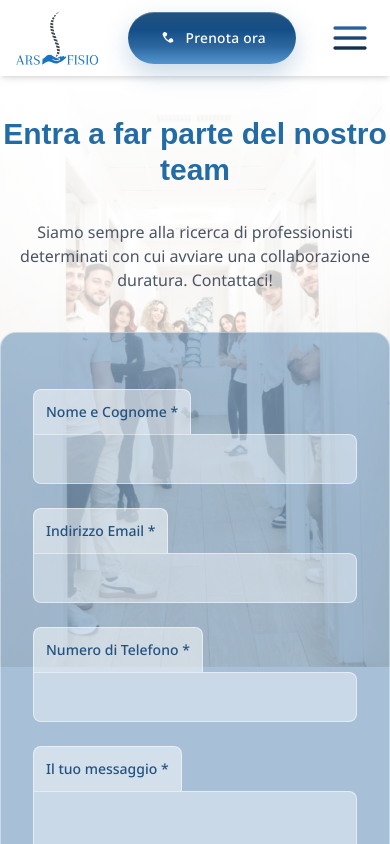
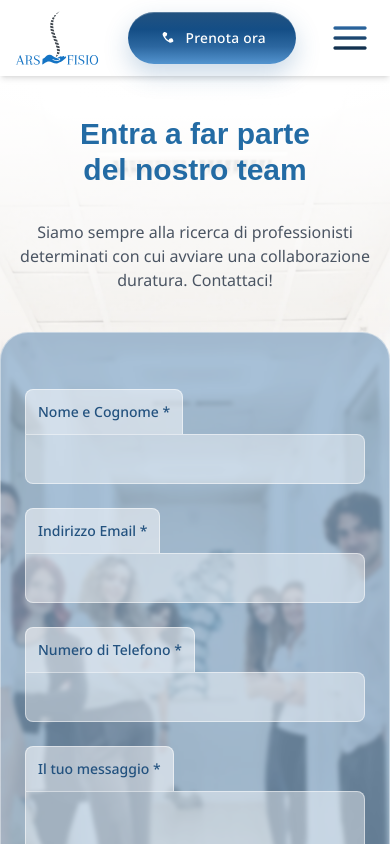
Before and after one commit to rolindaz/ars-fisio, a React (Vite) app: page /lavora-con-noi in a window 390 px wide. Shown: the top 844 px of the page. Built offline with nearby package versions, Linux system fonts and the light colour scheme; a web font is replaced by a local one.

Commit message:
feat: update logo background and enhance form styling in LavoraConNoi page
Co-authored-by: Copilot <copilot@github.com>

```diff
--- a/src/index.css
+++ b/src/index.css
@@ -1295,9 +1295,9 @@ a:visited:active {
   .bg-wwu {
     background-image:
       linear-gradient(rgba(255, 255, 255, 0.892) 0%),
-      url("/logo-fisio-only-spine.svg");
+      url("/logo-fisio-no-text.svg");
     background-position: center top;
-    background-size: contain;
+    background-size: cover;
   }
 }
 
@@ -1360,7 +1360,9 @@ a:visited:active {
 
 @media (max-width: 767px) {
   .form-wwu {
-    backdrop-filter: none;
+    backdrop-filter: blur(2px);
+    border-radius: 1.75rem;
+    padding-inline: 1.5rem;
   }
 }
 
@@ -1734,7 +1736,7 @@ a:visited:active {
   flex-direction: column;
   align-items: center;
   background-image:
-    linear-gradient(rgba(255, 255, 255, 0.847) 0%), url("/logo-fisio.svg");
+    linear-gradient(rgba(255, 255, 255, 0.9) 0%), url("/logo-fisio.svg");
   background-position: center;
   background-size: 45%;
   background-repeat: no-repeat;
--- a/src/pages/LavoraConNoi.jsx
+++ b/src/pages/LavoraConNoi.jsx
@@ -9,7 +9,12 @@ export default function LavoraConNoi() {
           <div className="container-wwu">
             <div className="header-wwu">
               <h1 className="text-3xl md:text-[2.5rem] text-logo font-heading font-bold mb-4">
-                Entra a far parte del nostro team
+                <span className="block md:inline">
+                  Entra a far parte
+                </span>
+                <span className="block md:ml-2 md:inline">
+                  del nostro team
+                </span>
               </h1>
               <p className="text-[var(--text-info)] md:text-[1.2rem]">
                 Siamo sempre alla ricerca di professionisti determinati con cui avviare una collaborazione duratura. Contattaci!
```
